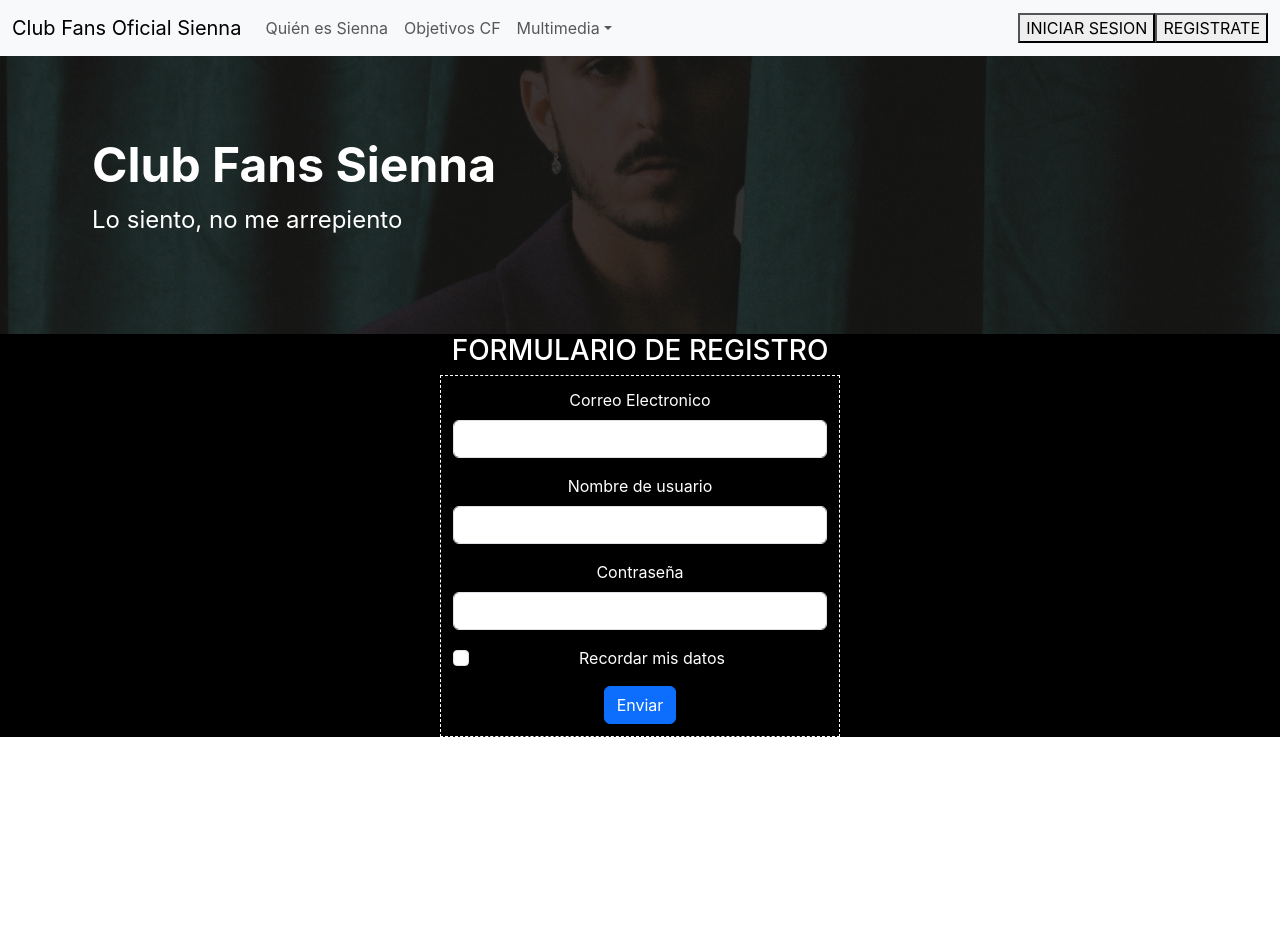
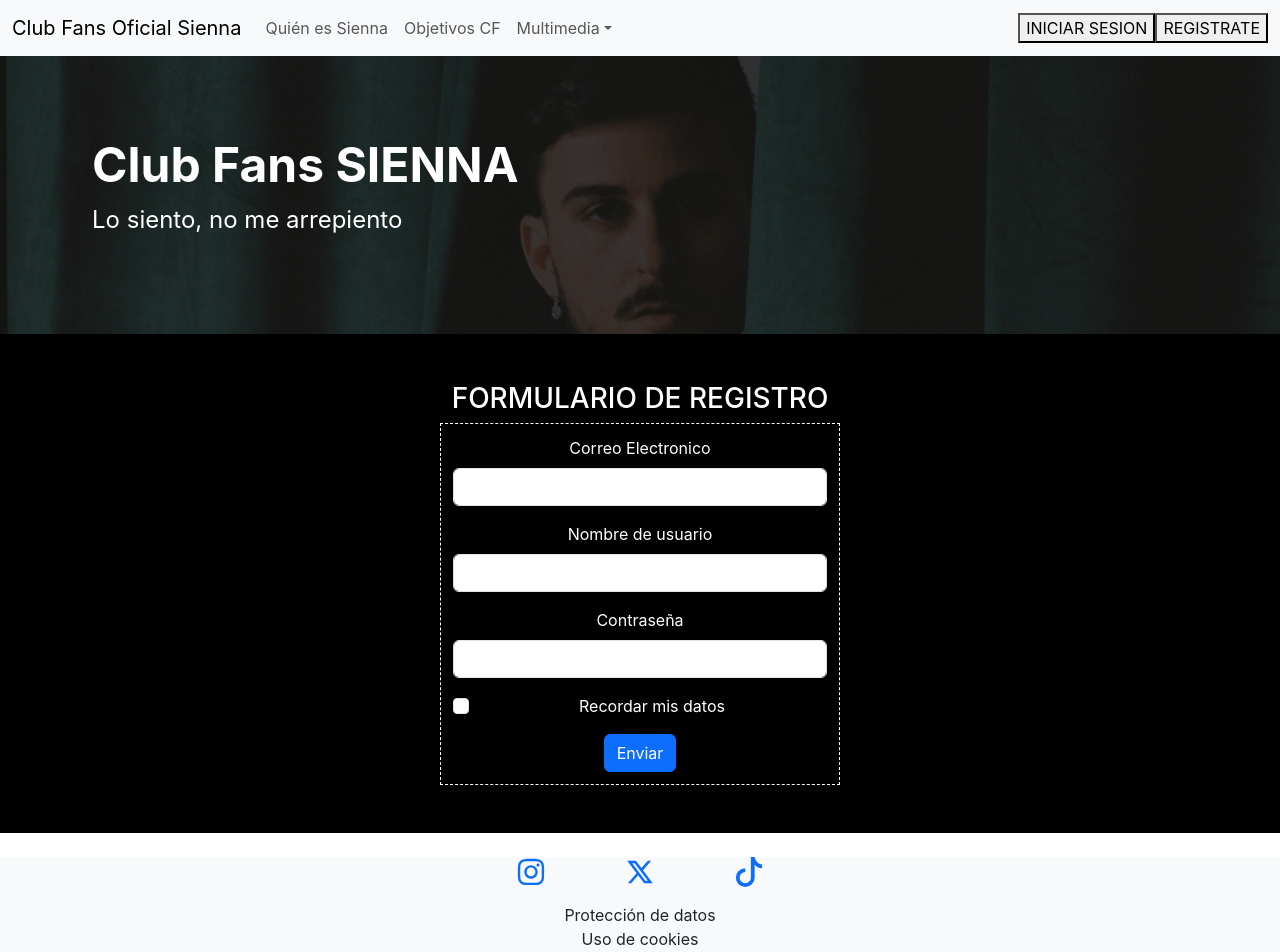
Before and after one commit to JTomas88/Fans_Club, a React (Create React App) app: page /formularioRegistro in a window 1280 px wide. Shown: the top 952 px of the page. Before the commit the page ends 800 px from the top, so only its background shows below. Built offline with nearby package versions, Linux system fonts and the light colour scheme.

Commit message:
footer finalizado

```diff
--- a/package.json
+++ b/package.json
@@ -8,6 +8,7 @@
     "@testing-library/user-event": "^13.5.0",
     "react": "^18.3.1",
     "react-dom": "^18.3.1",
+    "react-icons": "^5.3.0",
     "react-router-dom": "^6.26.2",
     "react-scripts": "5.0.1",
     "web-vitals": "^2.1.4"
--- a/public/index.html
+++ b/public/index.html
@@ -27,7 +27,7 @@
       work correctly both with client-side routing and a non-root public URL.
       Learn how to configure a non-root public URL by running `npm run build`.
     -->
-    <title>React App</title>
+    <title>CF SIENNA</title>
   </head>
   <body>
     <noscript>You need to enable JavaScript to run this app.</noscript>
--- a/src/App.js
+++ b/src/App.js
@@ -4,6 +4,7 @@ import './App.css';
 import { Navbar } from './front/js/component/Navbar/Navbar';
 import { Jumbotron } from './front/js/component/Jumbotron/Jumbotron';
 import { Registro } from './front/js/pages/Registro/Registro';
+import { Footer } from './front/js/component/Footer/Footer';
 
 function App() {
   return (
@@ -14,6 +15,7 @@ function App() {
         <Route path="/formularioRegistro" element={<Registro />} />
       </Routes>
     </div>
+    <Footer/>
   </BrowserRouter>
   );
 }
--- /dev/null
+++ b/src/front/js/component/Footer/Footer.jsx
@@ -0,0 +1,67 @@
+import React, { useContext, useEffect } from "react";
+import styles from "./footer.module.css";
+import { FaInstagram } from "react-icons/fa6";
+import { RiTwitterXLine } from "react-icons/ri";
+import { BsTiktok } from "react-icons/bs";
+import { Link } from "react-router-dom";
+import { ModalProteccionDatos } from "./ModalProteccionDatos";
+import { ModalUsoCookies } from "./ModalUsoCookies";
+
+export const Footer = () => {
+    return (
+        <div className="footer bg-body-tertiary">
+
+            <div className="row text-center justify-content-center mb-3 mt-4">
+                <div className="col-1">
+                    <a href="http://instagram.com" target="_blank">
+                        <FaInstagram fontSize={"30"} />
+                    </a>
+
+                </div>
+                <div className="col-1">
+                    <a href="https://x.com" target="_blank">
+                        <RiTwitterXLine fontSize={"30"} />
+                    </a>
+
+                </div>
+                <div className="col-1">
+                    <a href="https://tiktok.com" target="_blank">
+                        <BsTiktok fontSize={"30"} />
+                    </a>
+
+                </div>
+            </div>
+
+            <div className="row text-center">
+
+                <div className="col">
+                    <a data-bs-toggle="modal" data-bs-target="#modalProteccionDatos">
+                        Protección de datos
+                    </a>
+                    <div class="modal fade" id="modalProteccionDatos" tabindex="-1" aria-labelledby="modalProteccionDatosLabel" aria-hidden="true">
+                        <ModalProteccionDatos />
+                    </div>
+                </div>
+            </div>
+
+            <div className="row text-center">
+                <div className="col">
+                    <a data-bs-toggle="modal" data-bs-target="#modalUsoCookies">
+                        Uso de cookies
+                    </a>
+                    <div class="modal fade" id="modalUsoCookies" tabindex="-1" aria-labelledby="modalUsoCookiesLabel" aria-hidden="true">
+                        <ModalUsoCookies />
+                    </div>
+                </div>
+            </div>
+
+            <div className="row text-center">
+                <div className="col">
+                    Designed by Tom © 2024
+                </div>
+
+            </div>
+        </div>
+    )
+
+}
--- /dev/null
+++ b/src/front/js/component/Footer/ModalProteccionDatos.jsx
@@ -0,0 +1,21 @@
+import React, { useContext, useEffect } from "react";
+
+export const ModalProteccionDatos = () => {
+    return (
+        <div class="modal-dialog">
+        <div class="modal-content">
+          <div class="modal-header">
+            <h1 class="modal-title fs-5" id="modalProteccionDatosLabel">Protección datos</h1>
+            <button type="button" class="btn-close" data-bs-dismiss="modal" aria-label="Close"></button>
+          </div>
+          <div class="modal-body">
+            textooooooooooooooooooooooo
+          </div>
+          <div class="modal-footer">
+            <button type="button" class="btn btn-secondary" data-bs-dismiss="modal">Close</button>
+          </div>
+        </div>
+      </div>
+
+    )
+}
--- /dev/null
+++ b/src/front/js/component/Footer/ModalUsoCookies.jsx
@@ -0,0 +1,20 @@
+import React, { useContext, useEffect } from "react";
+
+export const ModalUsoCookies = () => {
+    return (
+        <div class="modal-dialog">
+        <div class="modal-content">
+          <div class="modal-header">
+            <h1 class="modal-title fs-5" id="modalUsoCookiesLabel">Protección datos</h1>
+            <button type="button" class="btn-close" data-bs-dismiss="modal" aria-label="Close"></button>
+          </div>
+          <div class="modal-body">
+            textooooooooooooooooooooooo
+          </div>
+          <div class="modal-footer">
+            <button type="button" class="btn btn-secondary" data-bs-dismiss="modal">Close</button>
+          </div>
+        </div>
+      </div>
+
+    )}
--- /dev/null
+++ b/src/front/js/component/Footer/footer.module.css
@@ -0,0 +1,3 @@
+a:hover{
+   cursor: pointer;
+}
--- a/src/front/js/component/FormularioRegistro/FormularioRegistro.jsx
+++ b/src/front/js/component/FormularioRegistro/FormularioRegistro.jsx
@@ -3,7 +3,7 @@ import styles from "./formularioregistro.module.css";
 
 export const FormularioRegistro = () => {
     return (
-        <div className="container">
+        <div className="container mb-5 mt-5">
             <h3 className="justify-text-center">FORMULARIO DE REGISTRO</h3>
             <div className={`${styles.boxFormulario}`}>
                 <form>
--- a/src/front/js/component/Jumbotron/Jumbotron.jsx
+++ b/src/front/js/component/Jumbotron/Jumbotron.jsx
@@ -7,7 +7,7 @@ export const Jumbotron = ({imagenFondo, subtitulo}) => {
         <div className={`p-5 bg-body-tertiary text-center ${styles.jumbotron_edit}`} style={imagenFondo}>
         <div className={`jumbotron-content ${styles.jumbotron_content_edit}`}>
             <div className="container">
-                <h1 className="display-5 fw-bold ">Club Fans Sienna</h1>
+                <h1 className="display-5 fw-bold ">Club Fans SIENNA</h1>
                 <p className="col fs-4 text-start">{subtitulo}</p>
             </div>
         </div>
--- a/src/front/js/pages/Registro/Registro.jsx
+++ b/src/front/js/pages/Registro/Registro.jsx
@@ -6,8 +6,8 @@ import { FormularioRegistro } from "../../component/FormularioRegistro/Formulari
 
 export const Registro = () => {
     return (
-      <div className="bg-color">
-      <Jumbotron imagenFondo={{ backgroundImage: `url(${img})`}} subtitulo={"Lo siento, no me arrepiento"} />
+      <div className="bg-color mb-3">
+      <Jumbotron imagenFondo={{ backgroundImage: `url(${img})`, backgroundPosition:'center 10%'}} subtitulo={"Lo siento, no me arrepiento"} />
       <div className="text-center align-items-center d-flex">
       <FormularioRegistro/>
       </div>
```
Also changed, not shown: 1 other file (tests, documents, lock files or other folders).
